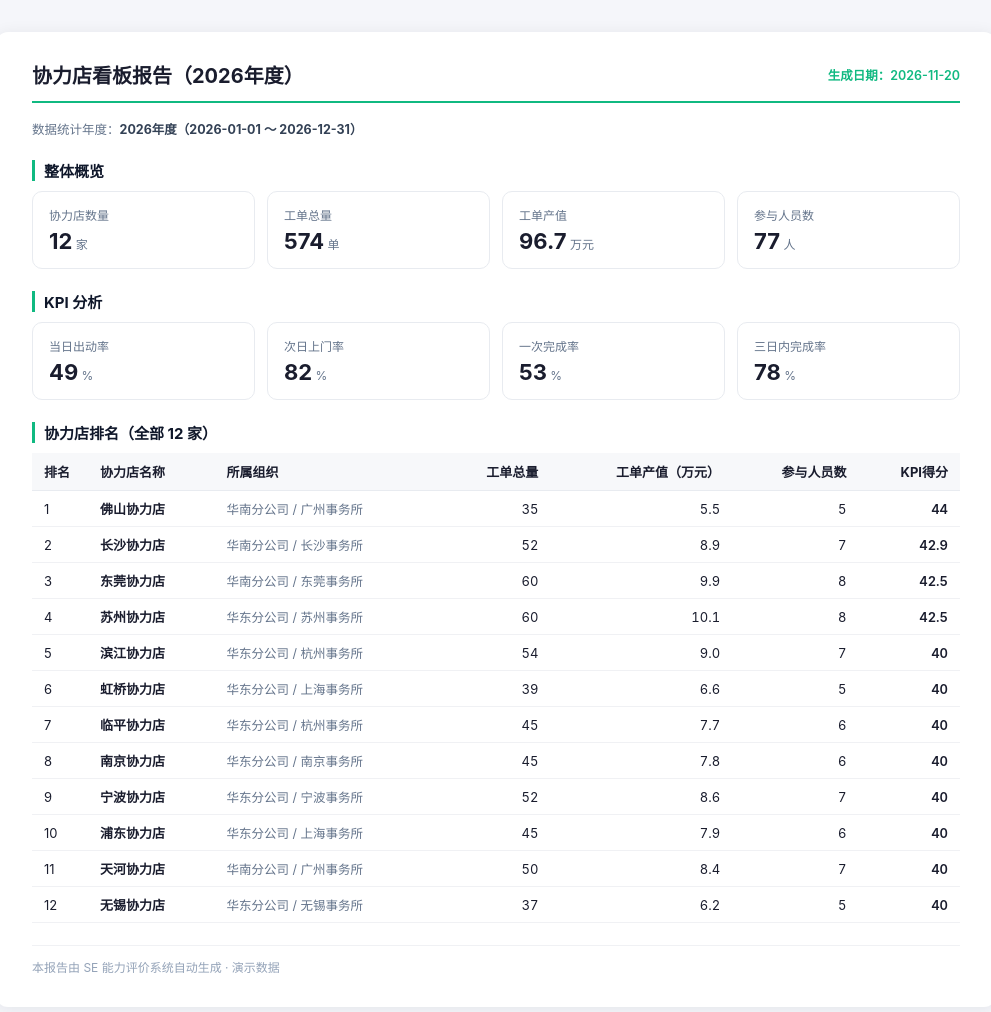
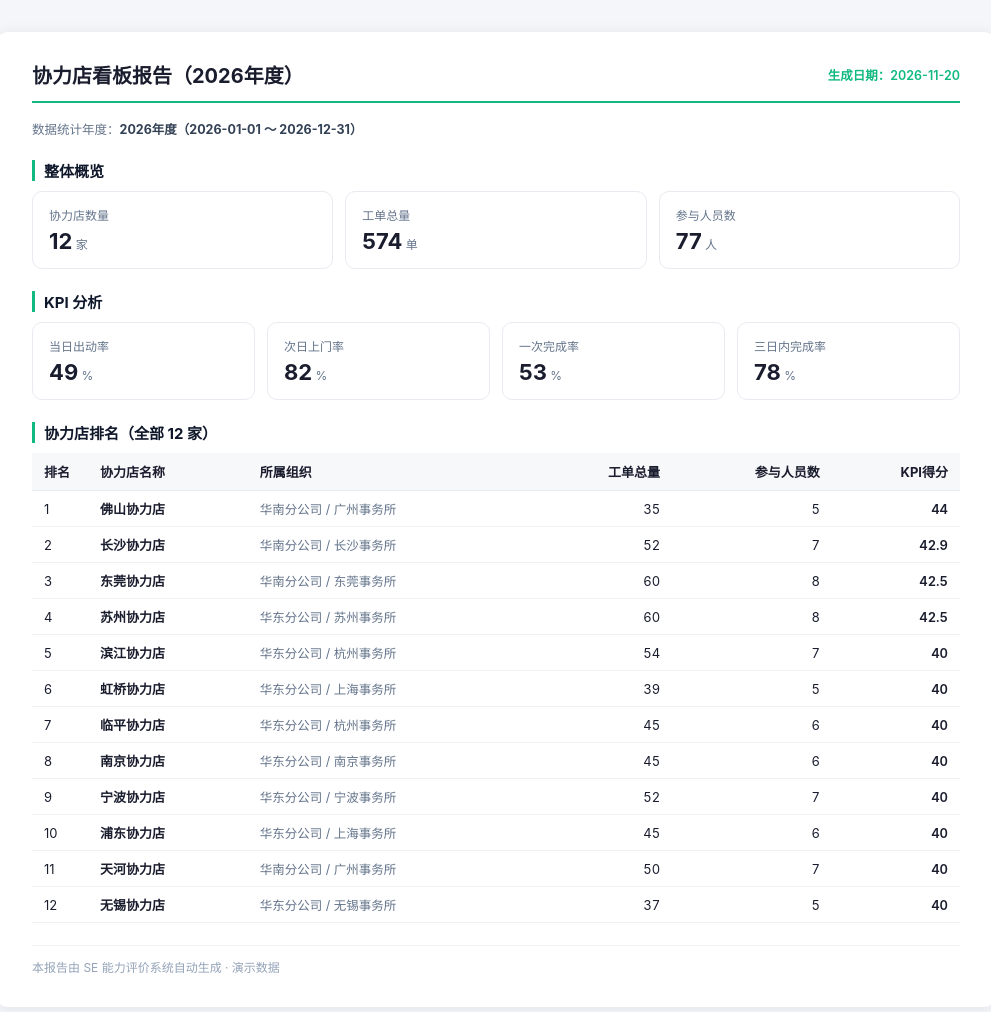
Before and after one commit to Joyhanw/Joyhanw.github.io, a plain HTML site: page 大金SE/协力店看板报告-2026年度.html in a window 1280 px wide. Shown: the whole page, without its empty margins (144-1135 px from the left). Drawn offline with Linux system fonts and the light colour scheme.

Commit message:
Update 协力店看板报告-2026年度.html

```diff
--- a/大金SE/协力店看板报告-2026年度.html
+++ b/大金SE/协力店看板报告-2026年度.html
@@ -37,10 +37,9 @@ th.right,td.right{text-align:right}
   <div class="meta"><span>数据统计年度：<b>2026年度（2026-01-01 ～ 2026-12-31）</b></span></div>
 
   <h2>整体概览</h2>
-  <div class="kpis">
+  <div class="kpis" style="grid-template-columns:repeat(3,1fr)">
     <div class="kpi"><div class="lb">协力店数量</div><div class="v">12<small> 家</small></div></div>
     <div class="kpi"><div class="lb">工单总量</div><div class="v">574<small> 单</small></div></div>
-    <div class="kpi"><div class="lb">工单产值</div><div class="v">96.7<small> 万元</small></div></div>
     <div class="kpi"><div class="lb">参与人员数</div><div class="v">77<small> 人</small></div></div>
   </div>
   <h2>KPI 分析</h2>
@@ -53,19 +52,19 @@ th.right,td.right{text-align:right}
 
   <h2>协力店排名（全部 12 家）</h2>
   <table>
-    <tr><th style="width:56px">排名</th><th>协力店名称</th><th>所属组织</th><th class="right">工单总量</th><th class="right">工单产值（万元）</th><th class="right">参与人员数</th><th class="right">KPI得分</th></tr>
-    <tr><td>1</td><td class="fw600">佛山协力店</td><td style="font-size:12.5px;color:#64748b">华南分公司 / 广州事务所</td><td class="right num">35</td><td class="right num">5.5</td><td class="right num">5</td><td class="right num fw600">44</td></tr>
-    <tr><td>2</td><td class="fw600">长沙协力店</td><td style="font-size:12.5px;color:#64748b">华南分公司 / 长沙事务所</td><td class="right num">52</td><td class="right num">8.9</td><td class="right num">7</td><td class="right num fw600">42.9</td></tr>
-    <tr><td>3</td><td class="fw600">东莞协力店</td><td style="font-size:12.5px;color:#64748b">华南分公司 / 东莞事务所</td><td class="right num">60</td><td class="right num">9.9</td><td class="right num">8</td><td class="right num fw600">42.5</td></tr>
-    <tr><td>4</td><td class="fw600">苏州协力店</td><td style="font-size:12.5px;color:#64748b">华东分公司 / 苏州事务所</td><td class="right num">60</td><td class="right num">10.1</td><td class="right num">8</td><td class="right num fw600">42.5</td></tr>
-    <tr><td>5</td><td class="fw600">滨江协力店</td><td style="font-size:12.5px;color:#64748b">华东分公司 / 杭州事务所</td><td class="right num">54</td><td class="right num">9.0</td><td class="right num">7</td><td class="right num fw600">40</td></tr>
-    <tr><td>6</td><td class="fw600">虹桥协力店</td><td style="font-size:12.5px;color:#64748b">华东分公司 / 上海事务所</td><td class="right num">39</td><td class="right num">6.6</td><td class="right num">5</td><td class="right num fw600">40</td></tr>
-    <tr><td>7</td><td class="fw600">临平协力店</td><td style="font-size:12.5px;color:#64748b">华东分公司 / 杭州事务所</td><td class="right num">45</td><td class="right num">7.7</td><td class="right num">6</td><td class="right num fw600">40</td></tr>
-    <tr><td>8</td><td class="fw600">南京协力店</td><td style="font-size:12.5px;color:#64748b">华东分公司 / 南京事务所</td><td class="right num">45</td><td class="right num">7.8</td><td class="right num">6</td><td class="right num fw600">40</td></tr>
-    <tr><td>9</td><td class="fw600">宁波协力店</td><td style="font-size:12.5px;color:#64748b">华东分公司 / 宁波事务所</td><td class="right num">52</td><td class="right num">8.6</td><td class="right num">7</td><td class="right num fw600">40</td></tr>
-    <tr><td>10</td><td class="fw600">浦东协力店</td><td style="font-size:12.5px;color:#64748b">华东分公司 / 上海事务所</td><td class="right num">45</td><td class="right num">7.9</td><td class="right num">6</td><td class="right num fw600">40</td></tr>
-    <tr><td>11</td><td class="fw600">天河协力店</td><td style="font-size:12.5px;color:#64748b">华南分公司 / 广州事务所</td><td class="right num">50</td><td class="right num">8.4</td><td class="right num">7</td><td class="right num fw600">40</td></tr>
-    <tr><td>12</td><td class="fw600">无锡协力店</td><td style="font-size:12.5px;color:#64748b">华东分公司 / 无锡事务所</td><td class="right num">37</td><td class="right num">6.2</td><td class="right num">5</td><td class="right num fw600">40</td></tr>
+    <tr><th style="width:56px">排名</th><th>协力店名称</th><th>所属组织</th><th class="right">工单总量</th><th class="right">参与人员数</th><th class="right">KPI得分</th></tr>
+    <tr><td>1</td><td class="fw600">佛山协力店</td><td style="font-size:12.5px;color:#64748b">华南分公司 / 广州事务所</td><td class="right num">35</td><td class="right num">5</td><td class="right num fw600">44</td></tr>
+    <tr><td>2</td><td class="fw600">长沙协力店</td><td style="font-size:12.5px;color:#64748b">华南分公司 / 长沙事务所</td><td class="right num">52</td><td class="right num">7</td><td class="right num fw600">42.9</td></tr>
+    <tr><td>3</td><td class="fw600">东莞协力店</td><td style="font-size:12.5px;color:#64748b">华南分公司 / 东莞事务所</td><td class="right num">60</td><td class="right num">8</td><td class="right num fw600">42.5</td></tr>
+    <tr><td>4</td><td class="fw600">苏州协力店</td><td style="font-size:12.5px;color:#64748b">华东分公司 / 苏州事务所</td><td class="right num">60</td><td class="right num">8</td><td class="right num fw600">42.5</td></tr>
+    <tr><td>5</td><td class="fw600">滨江协力店</td><td style="font-size:12.5px;color:#64748b">华东分公司 / 杭州事务所</td><td class="right num">54</td><td class="right num">7</td><td class="right num fw600">40</td></tr>
+    <tr><td>6</td><td class="fw600">虹桥协力店</td><td style="font-size:12.5px;color:#64748b">华东分公司 / 上海事务所</td><td class="right num">39</td><td class="right num">5</td><td class="right num fw600">40</td></tr>
+    <tr><td>7</td><td class="fw600">临平协力店</td><td style="font-size:12.5px;color:#64748b">华东分公司 / 杭州事务所</td><td class="right num">45</td><td class="right num">6</td><td class="right num fw600">40</td></tr>
+    <tr><td>8</td><td class="fw600">南京协力店</td><td style="font-size:12.5px;color:#64748b">华东分公司 / 南京事务所</td><td class="right num">45</td><td class="right num">6</td><td class="right num fw600">40</td></tr>
+    <tr><td>9</td><td class="fw600">宁波协力店</td><td style="font-size:12.5px;color:#64748b">华东分公司 / 宁波事务所</td><td class="right num">52</td><td class="right num">7</td><td class="right num fw600">40</td></tr>
+    <tr><td>10</td><td class="fw600">浦东协力店</td><td style="font-size:12.5px;color:#64748b">华东分公司 / 上海事务所</td><td class="right num">45</td><td class="right num">6</td><td class="right num fw600">40</td></tr>
+    <tr><td>11</td><td class="fw600">天河协力店</td><td style="font-size:12.5px;color:#64748b">华南分公司 / 广州事务所</td><td class="right num">50</td><td class="right num">7</td><td class="right num fw600">40</td></tr>
+    <tr><td>12</td><td class="fw600">无锡协力店</td><td style="font-size:12.5px;color:#64748b">华东分公司 / 无锡事务所</td><td class="right num">37</td><td class="right num">5</td><td class="right num fw600">40</td></tr>
   </table>
 
   <div class="foot">本报告由 SE 能力评价系统自动生成 · 演示数据</div>
```
